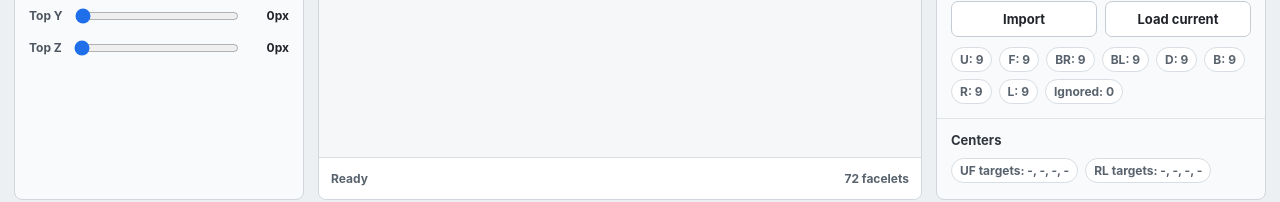
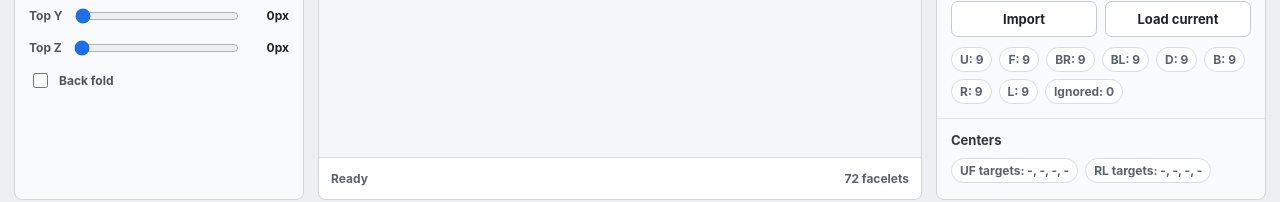
Before and after one commit to Abid-speedcuber/Draw-a-FTO, a React (Vite) app in the folder main/: page / in a window 1280 px wide. Shown: the part 707-909 px from the top of the page. Built offline with nearby package versions, Linux system fonts and the light colour scheme.

Commit message:
feature: back layer sticker flip

```diff
--- a/main/public/fto-viewer/fto-viewer.js
+++ b/main/public/fto-viewer/fto-viewer.js
@@ -41,6 +41,7 @@
   var lastLayerUniqueCenterSlot = [null, 3, 8, 10];
   var targetHighlightHex = 0xf4ff62;
   var swapHighlightHex = 0xff80d4;
+  var backLayerFoldAngle = 230 * Math.PI / 180;
   var ftoKeymap = "I:R K:R' D:L E:L' J:U F:U' H:F G:F' S:D L:D' W:B O:B' 8:BR ,:BR' C:BL 3:BL' U:Rw M:Rw' R:Lw' V:Lw Y:[R] N:[R'] T:[L'] B:[L] ;:[U] A:[U'] P:T Q:T'";
 
   function createFtoViewer(container, options) {
@@ -97,6 +98,7 @@
     var topFaceXOffset = options.topFaceXOffset == null ? 0 : clampTopFaceOffset(options.topFaceXOffset);
     var topFaceYOffset = options.topFaceYOffset == null ? 0 : clampTopFaceYOffset(options.topFaceYOffset);
     var topFaceZOffset = options.topFaceZOffset == null ? 0 : clampTopFaceOffset(options.topFaceZOffset);
+    var backLayerFoldEnabled = !!options.backLayerFoldEnabled;
 
     function buildPieceIndex() {
       var inPieces = new Array(72);
@@ -152,6 +154,7 @@
         var ownMat = new THREE.MeshBasicMaterial({ color: faceColors[logicalFace] });
         var mesh = new THREE.Mesh(new THREE.Ploy(cords), [ownMat]);
         var backMesh = new THREE.Mesh(new THREE.Ploy(cords), [ownMat]);
+        var hingeY = hingeYFromPoints(borderCords);
         borderMesh.doubleSided = true;
         borderMesh.overdraw = true;
         mesh.doubleSided = true;
@@ -177,7 +180,7 @@
         sticker.matrixAutoUpdate = false;
         sticker.update();
 
-        cubePieces[idx] = [m, sticker, logicalFace, faceletIndex, mesh, borderMat, backMesh];
+        cubePieces[idx] = [m, sticker, logicalFace, faceletIndex, mesh, borderMat, backMesh, hingeY];
         faceletToSticker[faceletIndex] = idx;
         faceletColors[faceletIndex] = logicalFace;
         applyStickerOpacity(idx);
@@ -226,6 +229,14 @@
       return clampTopFaceOffset(value);
     }
 
+    function hingeYFromPoints(points) {
+      var maxY = -Infinity;
+      for (var i = 0; i < points.length; i++) {
+        maxY = Math.max(maxY, points[i][1]);
+      }
+      return maxY;
+    }
+
     function topFaceOffsetForFacelet(faceletIndex) {
       if (Math.floor(faceletIndex / 9) !== 0) {
         return { x: 0, y: 0, z: 0 };
@@ -243,6 +254,11 @@
         return;
       }
       sticker[1].matrix.copy(sticker[0]);
+      if (backLayerFoldEnabled && Math.floor(sticker[3] / 9) === 5) {
+        sticker[1].matrix.multiplySelf(new THREE.Matrix4().setTranslation(0, sticker[7], 0));
+        sticker[1].matrix.multiplySelf(new THREE.Matrix4().setRotationX(backLayerFoldAngle));
+        sticker[1].matrix.multiplySelf(new THREE.Matrix4().setTranslation(0, -sticker[7], 0));
+      }
       var offset = topFaceOffsetForFacelet(sticker[3]);
       if (offset.x || offset.y || offset.z) {
         sticker[1].matrix.multiplySelf(new THREE.Matrix4().setTranslation(offset.x, offset.y, offset.z));
@@ -1454,6 +1470,10 @@
         topFaceZOffset = clampTopFaceOffset(offset);
         refreshAllStickerVisualTransforms();
       },
+      setBackLayerFoldEnabled: function(enabled) {
+        backLayerFoldEnabled = !!enabled;
+        refreshAllStickerVisualTransforms();
+      },
       setLastLayerMode: function(enabled) {
         lastLayerMode = !!enabled;
         clearCenterTargetPick();
--- a/main/src/App.tsx
+++ b/main/src/App.tsx
@@ -78,6 +78,7 @@ export default function App() {
   const [topFaceXOffset, setTopFaceXOffset] = useState(0);
   const [topFaceYOffset, setTopFaceYOffset] = useState(0);
   const [topFaceZOffset, setTopFaceZOffset] = useState(0);
+  const [backLayerFoldEnabled, setBackLayerFoldEnabled] = useState(false);
   const [keyboardEnabled, setKeyboardEnabled] = useState(true);
   const [lastLayerMode, setLastLayerMode] = useState(false);
   const [algorithm, setAlgorithm] = useState("");
@@ -297,6 +298,14 @@ export default function App() {
               />
               <strong>{topFaceZOffset}px</strong>
             </label>
+            <label className="action-toggle">
+              <input
+                type="checkbox"
+                checked={backLayerFoldEnabled}
+                onChange={(event) => setBackLayerFoldEnabled(event.target.checked)}
+              />
+              Back fold
+            </label>
           </div>
         </aside>
 
@@ -309,6 +318,7 @@ export default function App() {
             topFaceXOffset={topFaceXOffset}
             topFaceYOffset={topFaceYOffset}
             topFaceZOffset={topFaceZOffset}
+            backLayerFoldEnabled={backLayerFoldEnabled}
             keyboardEnabled={keyboardEnabled}
             lastLayerMode={lastLayerMode}
             viewerApiRef={viewerRef}
--- a/main/src/FtoViewer.tsx
+++ b/main/src/FtoViewer.tsx
@@ -27,6 +27,7 @@ export type FtoViewerApi = {
   setTopFaceXOffset(offset: number): void;
   setTopFaceYOffset(offset: number): void;
   setTopFaceZOffset(offset: number): void;
+  setBackLayerFoldEnabled(enabled: boolean): void;
   setLastLayerMode(enabled: boolean): void;
   resetPuzzle(): void;
   resetView(): void;
@@ -44,6 +45,7 @@ declare global {
         topFaceXOffset?: number;
         topFaceYOffset?: number;
         topFaceZOffset?: number;
+        backLayerFoldEnabled?: boolean;
         onFacelets?: (facelets: number[]) => void;
         onCenterTargets?: (targets: CenterTargets) => void;
       },
@@ -59,6 +61,7 @@ type Props = {
   topFaceXOffset: number;
   topFaceYOffset: number;
   topFaceZOffset: number;
+  backLayerFoldEnabled: boolean;
   keyboardEnabled: boolean;
   lastLayerMode: boolean;
   viewerApiRef: MutableRefObject<FtoViewerApi | null>;
@@ -74,6 +77,7 @@ export default function FtoViewer({
   topFaceXOffset,
   topFaceYOffset,
   topFaceZOffset,
+  backLayerFoldEnabled,
   keyboardEnabled,
   lastLayerMode,
   viewerApiRef,
@@ -96,6 +100,7 @@ export default function FtoViewer({
       topFaceXOffset,
       topFaceYOffset,
       topFaceZOffset,
+      backLayerFoldEnabled,
       onFacelets,
       onCenterTargets,
     });
@@ -142,6 +147,10 @@ export default function FtoViewer({
   }, [topFaceZOffset]);
 
   useEffect(() => {
+    viewerRef.current?.setBackLayerFoldEnabled(backLayerFoldEnabled);
+  }, [backLayerFoldEnabled]);
+
+  useEffect(() => {
     viewerRef.current?.setKeyboardEnabled(keyboardEnabled);
   }, [keyboardEnabled]);
 
--- a/main/src/styles.css
+++ b/main/src/styles.css
@@ -188,6 +188,21 @@ textarea {
   text-align: right;
 }
 
+.action-toggle {
+  display: inline-flex;
+  align-items: center;
+  gap: 8px;
+  margin-top: 12px;
+  color: #4d5660;
+  font-size: 12px;
+  font-weight: 700;
+}
+
+.action-toggle input {
+  width: 15px;
+  height: 15px;
+}
+
 .move-grid {
   grid-template-columns: repeat(3, minmax(0, 1fr));
   margin-top: 10px;
```
